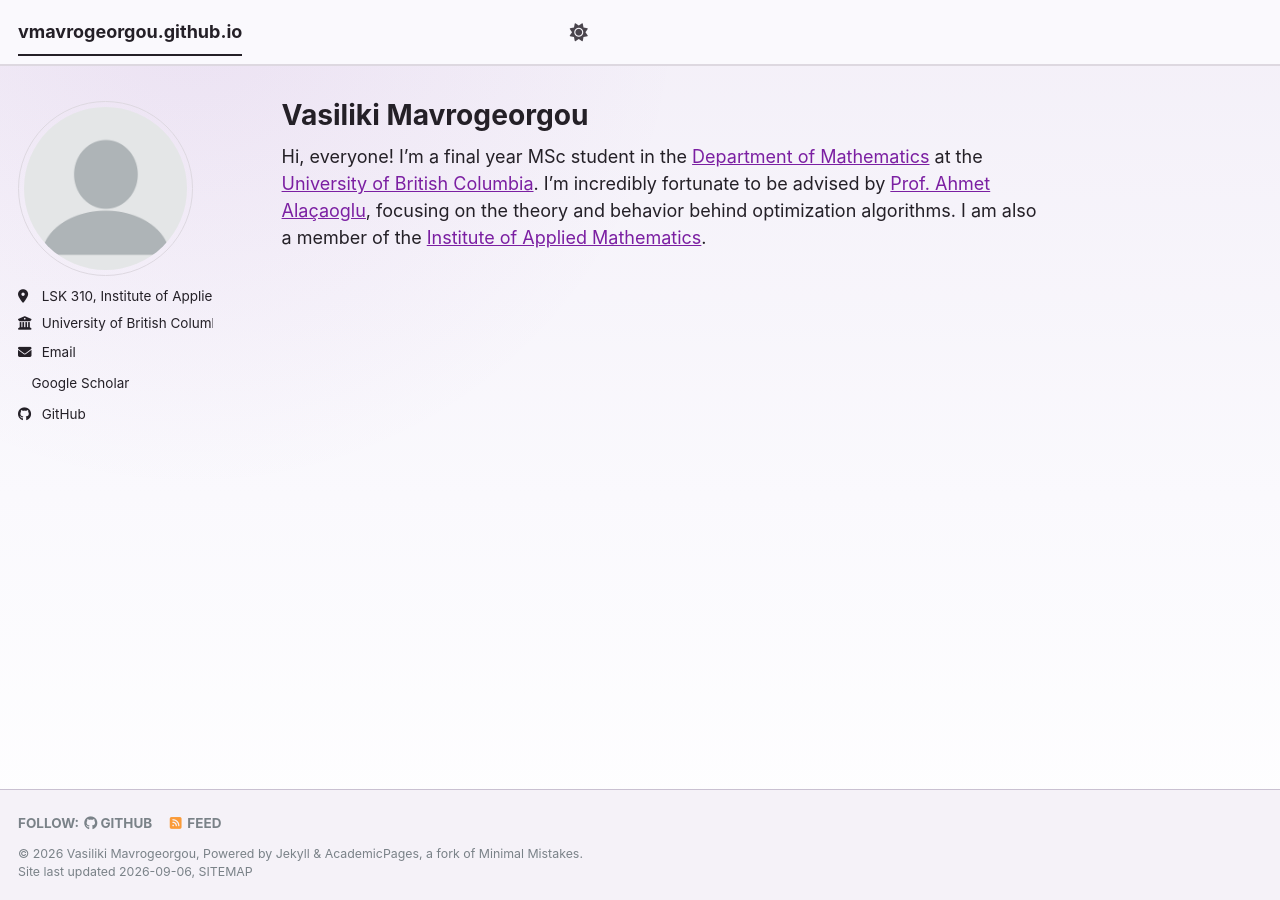
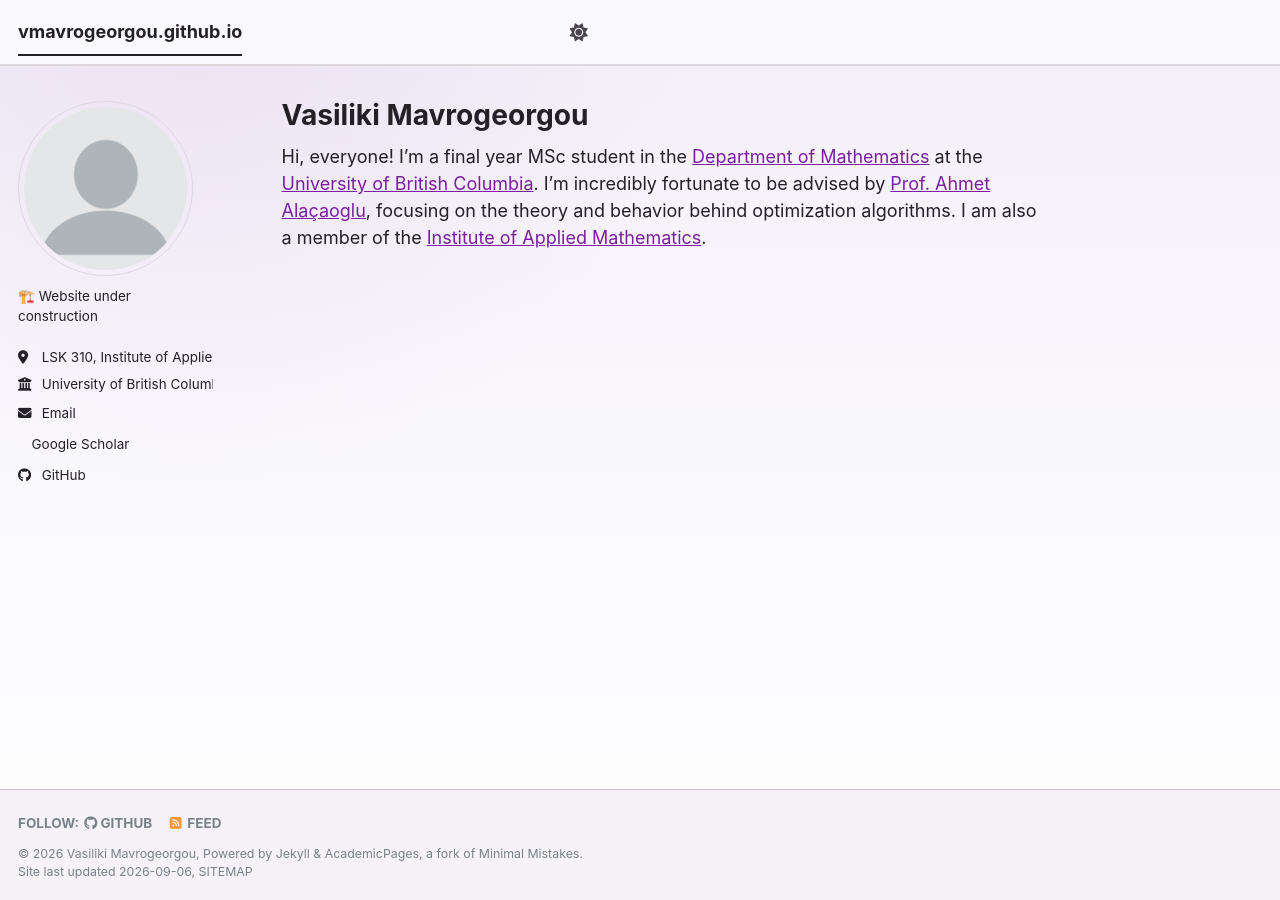
Before and after one commit to vmavrogeorgou/vmavrogeorgou.github.io, a Jekyll site: the page built from _pages/about.md, in a window 1280 px wide. Built offline with Jekyll 4.4.1, drawn with Linux system fonts in a browser that asks for light colours; a style sheet for code colours, icons or effects is not loaded.

Commit message:
Update bio to indicate website construction status

```diff
--- a/_config.yml
+++ b/_config.yml
@@ -26,7 +26,7 @@ author:
   avatar           : "profile.png"
   name             : # "Vasiliki Mavrogeorgou"
   pronouns         : # "she/her"
-  bio              : #""
+  bio              : "🏗️ Website under construction"
   location         : "LSK 310, Institute of Applied Math"
   employer         : "University of British Columbia"
   uri              : # URL
```
